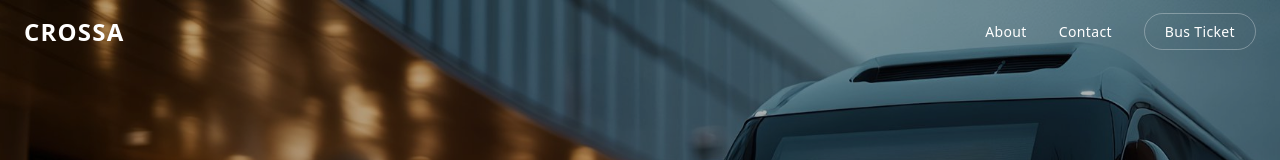
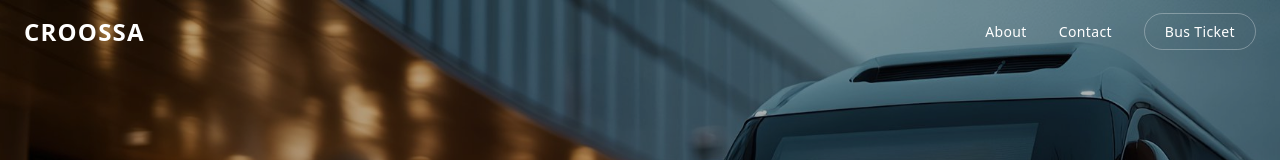
Before and after one commit to croossa/Bus, a Next.js app: page / in a window 1280 px wide. Shown: the top 160 px of the page. Built offline with nearby package versions, Linux system fonts and the light colour scheme.

Commit message:
Update Navbar.tsx

```diff
--- a/components/Navbar.tsx
+++ b/components/Navbar.tsx
@@ -32,7 +32,7 @@ export default function Navbar() {
       >
         {/* LOGO - Clicks to Home */}
         <Link href="/">
-          <h1 className="text-white text-2xl font-bold cursor-pointer tracking-wider">CROSSA</h1>
+          <h1 className="text-white text-2xl font-bold cursor-pointer tracking-wider">CROOSSA</h1>
         </Link>
 
         {/* DESKTOP MENU */}
@@ -69,7 +69,7 @@ export default function Navbar() {
         }`}
       >
         <div className="flex items-center justify-between p-6 border-b border-white/10">
-          <h1 className="text-white text-2xl font-bold tracking-wider">CROSSA</h1>
+          <h1 className="text-white text-2xl font-bold tracking-wider">CROOSSA</h1>
           <button
             className="text-white focus:outline-none"
             onClick={() => setIsOpen(false)}
```
